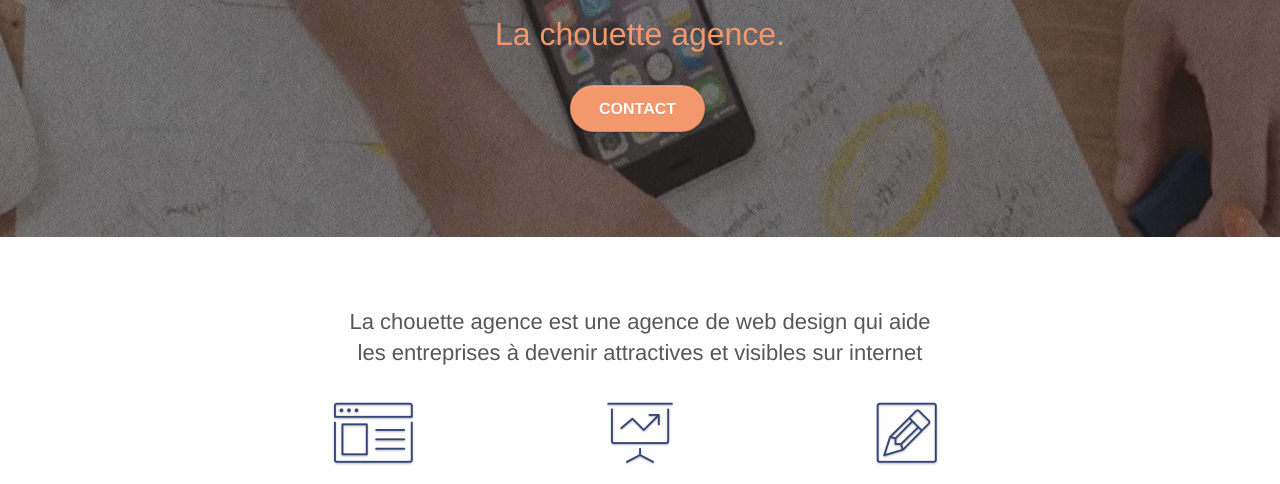
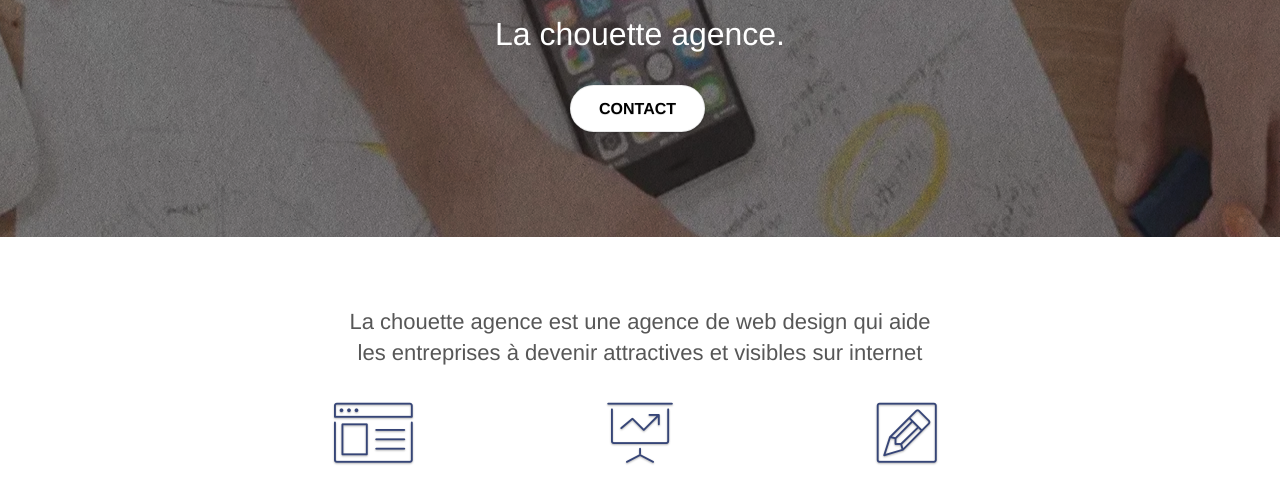
Before and after one commit to Samira0405/samiraouederni_4_05092021, a plain HTML site: page index.html in a window 1280 px wide. Shown: the part 295-779 px from the top of the page. Drawn offline with Linux system fonts and the light colour scheme.

Commit message:
contraste part1 : h1+bouton contact

```diff
--- a/style.css
+++ b/style.css
@@ -1,7 +1,7 @@
 body {
     margin: 0;
     padding: 0;
-    background: #FFF;
+    background: rgb(12, 12, 12);
     overflow-x: hidden;
     -webkit-font-smoothing: antialiased;
     -moz-osx-font-smoothing: grayscale;
@@ -714,7 +714,7 @@ h3 {
 }
 
 h1 {
-    color: #333333!important;
+    color: white !important;
 }
 
 h4 {
@@ -766,12 +766,12 @@ h4 {
 }
 
 .tc-white {
-    color: #F3976C!important;
+    color: white !important;
 }
 
 .btn-atomic-tangerine {
-    background: #F3976C;
-    color: #FFFFFF!important;
+    background: white;
+    color: black !important;
 }
 
 .btn-atomic-tangerine:hover {
```
